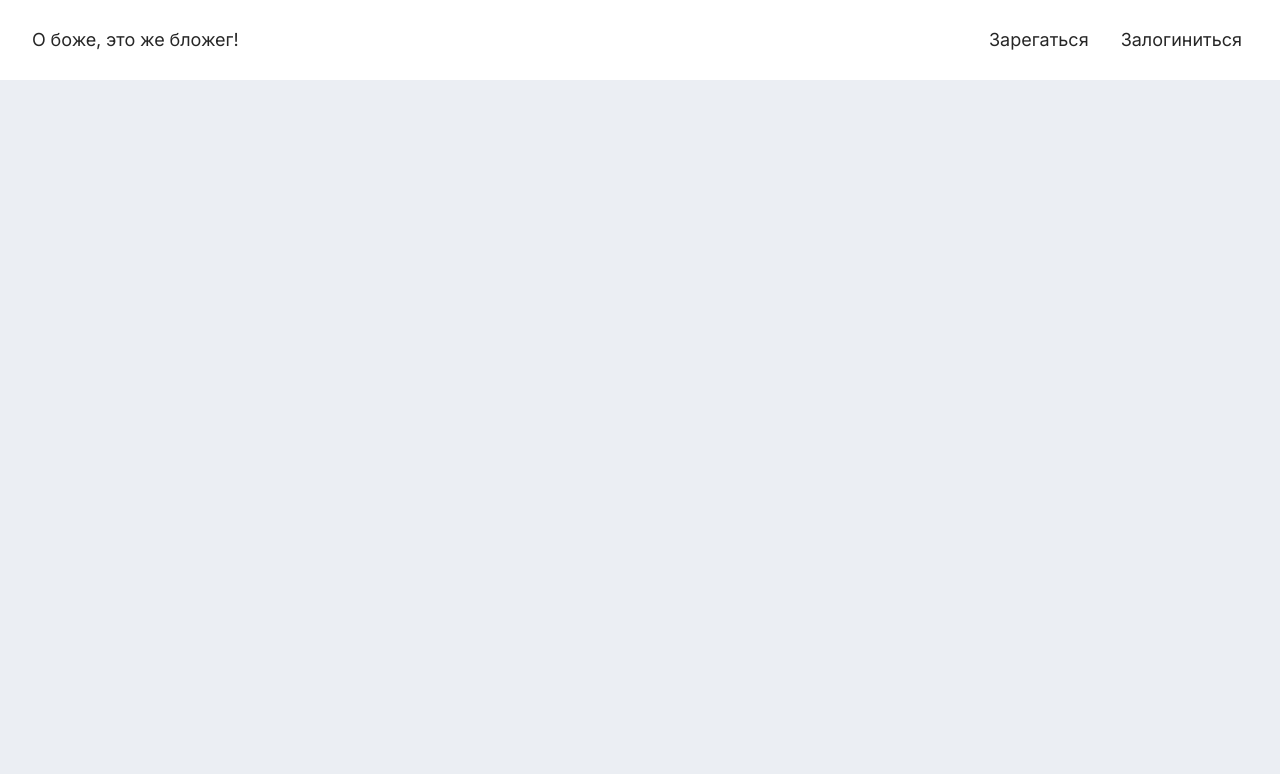
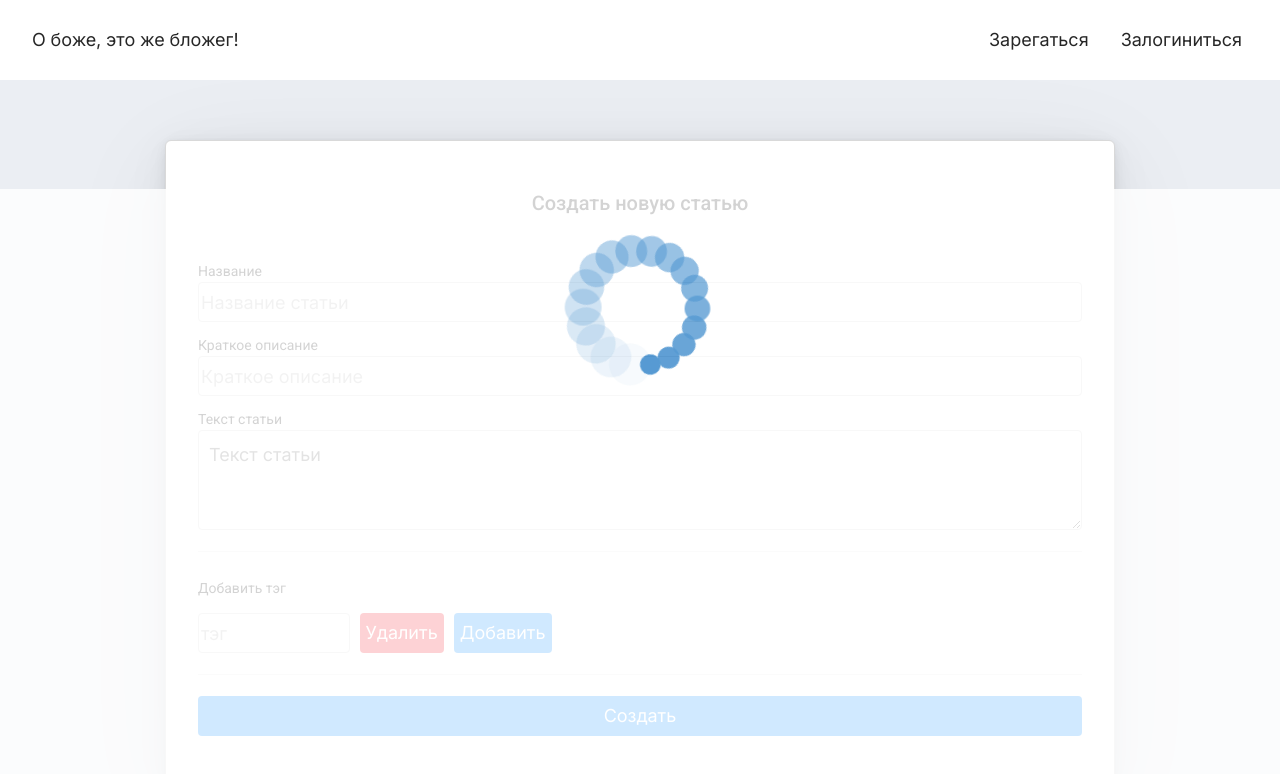
Before and after one commit to vikkuzz/blog0903, a React (Create React App) app: page /new-article in a window 1280 px wide. Shown: the top 774 px of the page. Built offline with nearby package versions, Linux system fonts and the light colour scheme.

Commit message:
new Article

```diff
--- a/src/components/App/App.js
+++ b/src/components/App/App.js
@@ -11,6 +11,7 @@ import OneArticle from '../OneArticle';
 import SignUp from '../SignUp';
 import SignIn from '../SignIn';
 import Profile from '../Profile';
+import UserArticle from '../UserArticle';
 
 import './App.scss';
 
@@ -41,6 +42,7 @@ const App = () => {
         <Route path="/sign-up" component={SignUp} exact />
         <Route path="/sign-in" component={SignIn} exact />
         <Route path="/profile" component={Profile} exact />
+        <Route path="/new-article" component={UserArticle} exact />
       </div>
     </BrowserRouter>
   );
--- a/src/components/Header/Header.js
+++ b/src/components/Header/Header.js
@@ -46,7 +46,7 @@ const Header = () => {
 
   const login = (
     <div>
-      <Link to="/sign-up">
+      <Link to="/new-article">
         <button type="button" className="header__create-article header__button">
           Написать статью
         </button>
--- /dev/null
+++ b/src/components/UserArticle/UserArticle.js
@@ -0,0 +1,121 @@
+/* eslint-disable prefer-const */
+/* eslint-disable arrow-body-style */
+/* eslint-disable no-unused-vars */
+import React, { useState } from 'react';
+import { Link, Redirect } from 'react-router-dom';
+import { useDispatch, useSelector } from 'react-redux';
+import { useForm } from 'react-hook-form';
+import { useCookies } from 'react-cookie';
+
+import { registrationFetchData } from '../../redux/actions';
+import Spinner from '../Spinner';
+
+import './UserArticle.scss';
+
+const UserArticle = () => {
+  const dispatch = useDispatch();
+  const { loading, error } = useSelector((state) => state.loadingReducer);
+  const { user } = useSelector((state) => state.userReducer);
+  const { watch, register, handleSubmit, getValues, errors } = useForm();
+  const [cookies, setCookie] = useCookies();
+
+  const onSubmit = (data) => {
+    dispatch(registrationFetchData(data));
+  };
+
+  let [numOfTags, setNumOfTags] = useState(1);
+  console.log(numOfTags);
+  let copy = [];
+  for (let i = 0; i < numOfTags; i++) {
+    copy.push(1);
+  }
+
+  const Tag = () => (
+    <label className="article__form-label article__label-tag">
+      <input
+        className="article__form-input"
+        name="title"
+        type="text"
+        placeholder="тэг"
+        ref={register({ required: true })}
+      />
+      <button
+        className="article__submit article__add-tag"
+        type="button"
+        style={{ background: '#F5222D' }}
+        onClick={() => setNumOfTags(numOfTags - 1)}
+      >
+        Удалить
+      </button>
+      <button className="article__submit article__add-tag" type="button" onClick={() => setNumOfTags(numOfTags + 1)}>
+        Добавить
+      </button>
+    </label>
+  );
+
+  const elem = copy.map((item) => {
+    return <Tag />;
+  });
+
+  const load = (
+    <div className="article__loading">
+      <Spinner />
+    </div>
+  );
+  const isLoading = loading ? load : null;
+
+  const gotAnError = error ? 'Ой, что-то пошло не так!' : null;
+
+  return (
+    <form className="article" onSubmit={handleSubmit(onSubmit)}>
+      <legend className="article__title">Создать новую статью</legend>
+      <fieldset className="article__form">
+        <label className="article__form-label">
+          <span className="article__title-form">Название</span>
+          <input
+            className="article__form-input"
+            name="title"
+            type="text"
+            placeholder="Название статьи"
+            ref={register({ required: true })}
+          />
+        </label>
+
+        <label className="article__form-label">
+          <span className="article__title-form">Краткое описание</span>
+          <input
+            className="article__form-input"
+            type="text"
+            name="description"
+            placeholder="Краткое описание"
+            ref={register({ required: true })}
+          />
+        </label>
+
+        <label className="article__form-label">
+          <span className="article__title-form">Текст статьи</span>
+          <textarea
+            className="article__form-input article__textarea"
+            ref={register({ required: true })}
+            name="text"
+            placeholder="Текст статьи"
+            autoCapitalize="true"
+          />
+        </label>
+      </fieldset>
+      <fieldset className="article__form">
+        <span className="article__title-form">Добавить тэг</span>
+        {elem}
+      </fieldset>
+
+      <button className="article__submit" type="submit">
+        Создать
+      </button>
+
+      {isLoading}
+      {gotAnError}
+    </form>
+  );
+};
+
+export default UserArticle;
--- /dev/null
+++ b/src/components/UserArticle/UserArticle.scss
@@ -0,0 +1,119 @@
+@import url('https://fonts.googleapis.com/css2?family=Roboto:wght@400;500&display=swap');
+
+input[type="text"]::-webkit-input-placeholder {
+    color: #BFBFBF;
+   }
+   input[type="text"]::-moz-placeholder {
+        color: #BFBFBF;
+        font-family: Roboto;
+        font-style: normal;
+        font-weight: normal;
+        font-size: 16px;
+        line-height: 24px;
+   }
+
+   .article__input-invalid{
+    border: 1px solid #fc0303;
+}
+
+
+.article{
+    display:flex;
+    flex-direction: column;
+
+    background: #FFFFFF;
+    border: 1px solid #D9D9D9;
+    box-sizing: border-box;
+    box-shadow: 0px 22px 106px rgba(0, 0, 0, 0.07), 0px 9.19107px 44.2843px rgba(0, 0, 0, 0.0503198), 0px 4.91399px 23.6765px rgba(0, 0, 0, 0.0417275), 0px 2.75474px 13.2728px rgba(0, 0, 0, 0.035), 0px 1.46302px 7.04911px rgba(0, 0, 0, 0.0282725), 0px 0.608796px 2.93329px rgba(0, 0, 0, 0.0196802);
+    border-radius: 6px;
+    width: 100%;
+    max-width: 950px;
+    padding: 48px 32px;
+    margin-top: 60px;
+
+    .article__rulls{
+        color: #F5222D;
+        font-family: Roboto;
+        font-style: normal;
+        font-weight: normal;
+        font-size: 14px;
+        line-height: 22px;
+    }
+
+    .article__form-label{
+        position: relative;
+        margin-top: 12px;
+        display: flex;
+        flex-direction: column;
+    }
+    .article__form{
+        padding: 21px 0;
+        border-bottom: 1px solid #E8E8E8;
+    }
+    .article__have-accaunt{
+        font-size: 14px;
+        line-height: 22px;
+        width: 100%;
+        text-align: center;
+    }
+
+    .article__title{
+        font-family: 'Roboto';
+        text-align: center;
+        color: #262626;
+        font-weight: 500;
+        font-size: 20px;
+        line-height: 28px;
+
+    }
+    .article__title-form{
+        color: #262626;
+        font-family: Roboto;
+        font-style: normal;
+        font-weight: normal;
+        font-size: 14px;
+        line-height: 22px;
+    }
+
+    .article__form-input{
+        background: #FFFFFF;
+        border: 1px solid #D9D9D9;
+        box-sizing: border-box;
+        border-radius: 4px;
+        width: 100%;
+        height: 40px;
+    }
+
+    .article__input-invalid{
+        border: 1px solid #fc0303;
+    }
+    .article__submit{
+        background: #1890FF;
+        border-radius: 4px;
+        height: 40px;
+        margin-top: 21px;
+        border: none;
+        color: white;
+    }
+    .article__loading{
+        position: absolute;
+        width: 100%;
+        left: 0px;
+        text-align: center;
+        height: 100%;
+        background: white;
+        opacity: 0.8;
+    }
+    .article__textarea{
+        min-height: 100px;
+        padding: 10px
+    }
+    .article__label-tag{
+        flex-direction: row;
+        max-width: 40%;
+    }
+    .article__add-tag{
+        margin:0 0 0 10px;
+    }
+
+}
--- /dev/null
+++ b/src/components/UserArticle/index.js
@@ -0,0 +1,3 @@
+import UserArticle from './UserArticle';
+
+export default UserArticle;
--- a/src/redux/actions.js
+++ b/src/redux/actions.js
@@ -20,6 +20,8 @@ export const finishLoading = () => ({ type: 'FINISH_LOADING' });
 export const logout = () => ({ type: 'LOGOUT' });
 
 export const updateUserProfile = (data) => ({ type: 'UPDATE_USER_PROFILE', data });
+
+export const addTag = () => ({ type: 'ADD_TAG' });
 
 function __getData(apiMethod, action, data, token = null) {
   return (dispatch) => {
--- a/src/redux/reducers/articlesReducer.js
+++ b/src/redux/reducers/articlesReducer.js
@@ -4,6 +4,7 @@ const initialState = {
   articles: [],
   articlesCount: 0,
   page: 1,
+  tags: 1,
 };
 
 const articlesReducer = (state = initialState, action) => {
@@ -18,6 +19,10 @@ const articlesReducer = (state = initialState, action) => {
       page = action.page;
       return { ...state, page };
 
+    // case 'ADD_TAG':
+    //   tags += 1;
+    //   return { ...state, tags };
+
     default:
       return state;
   }
```
